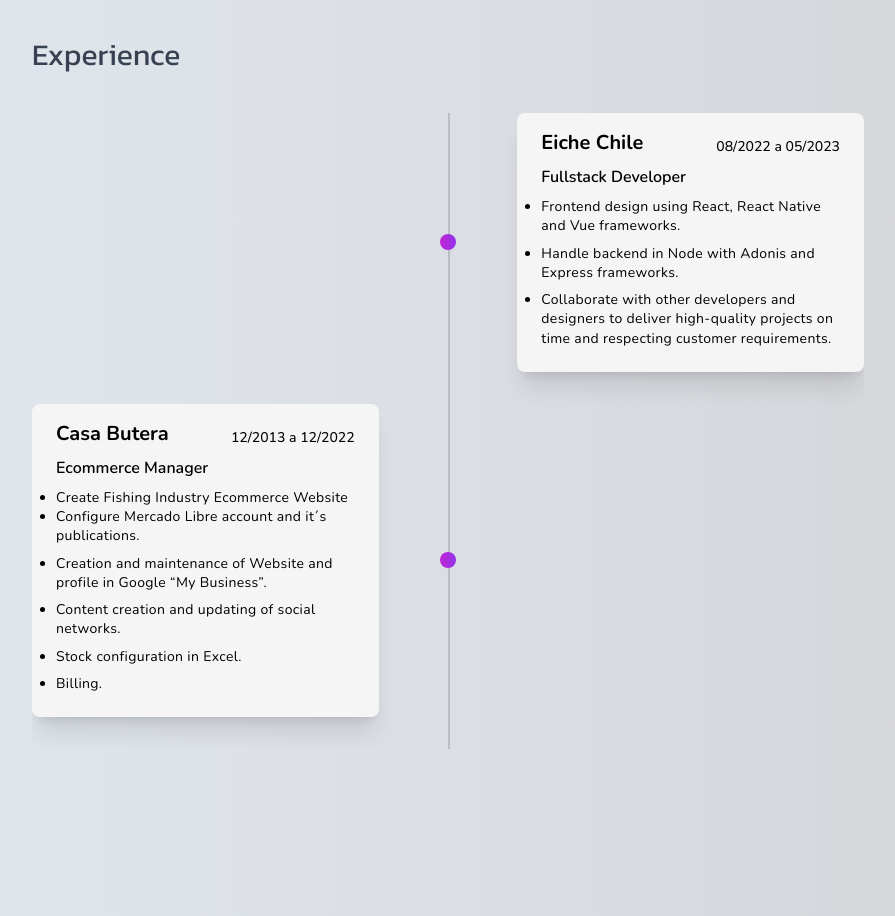
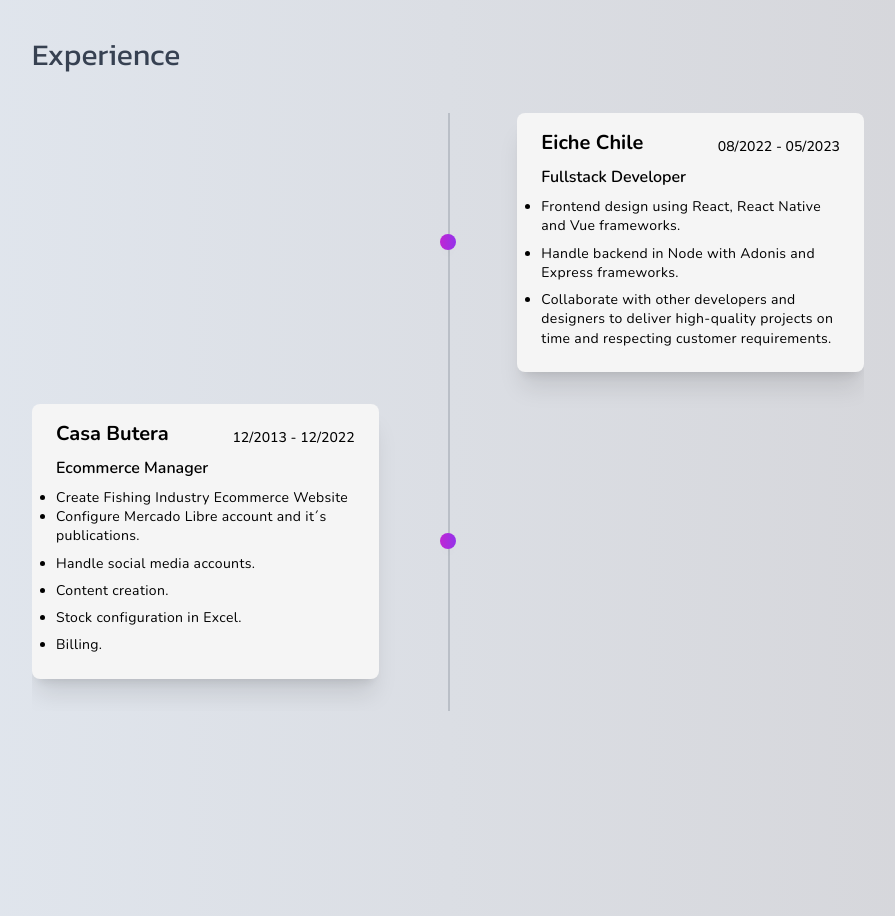
Before and after one commit to IvanMCorrea/dev_portfolio, a Next.js app: page / in a window 1280 px wide. Shown: the part 800-1716 px from the top of the page, without its empty margins (192-1087 px from the left). Built offline with nearby package versions, Linux system fonts and the light colour scheme.

Commit message:
Fix some styles in exp

```diff
--- a/app/_components/Experience.tsx
+++ b/app/_components/Experience.tsx
@@ -21,7 +21,7 @@ const Experience = () => {
           </li>
         </ul>
       ),
-      from_to: "08/2022 a 05/2023",
+      from_to: "08/2022 - 05/2023",
     },
     {
       title: "Casa Butera",
@@ -33,18 +33,13 @@ const Experience = () => {
           <li className="mb-2">
             Configure Mercado Libre account and it´s publications.
           </li>
-          <li className="mb-2">
-            Creation and maintenance of Website and profile in Google “My
-            Business”.
-          </li>
-          <li className="mb-2">
-            Content creation and updating of social networks.
-          </li>
+          <li className="mb-2">Handle social media accounts.</li>
+          <li className="mb-2">Content creation.</li>
           <li className="mb-2">Stock configuration in Excel.</li>
           <li className="mb-2">Billing.</li>
         </ul>
       ),
-      from_to: "12/2013 a 12/2022",
+      from_to: "12/2013 - 12/2022",
     },
   ];
 
@@ -91,11 +86,11 @@ const Experience = () => {
               className="bg-neutral-100 dark:bg-neutral-800 p-5 rounded-3xl my-5"
               key={index}
             >
-              <div className="flex justify-between items-end mb-3">
+              <div className="flex justify-between items-end mb-1">
                 <h3 className="font-bold text-xl">{job.title}</h3>
                 <span className="text-sm mb-2 font-medium">{job.from_to}</span>
               </div>
-              <h5 className="font-semibold text-md">{job.position}</h5>
+              <h5 className="font-semibold text-md mb-2">{job.position}</h5>
               {job.description && job.description}
             </article>
           ))}
--- a/app/assets/font.tsx
+++ b/app/assets/font.tsx
@@ -1,5 +1,5 @@
 import { Kanit } from "next/font/google";
 export const kanit = Kanit({
   subsets: ["latin"],
-  weight: ["400", "700"],
+  weight: ["300", "400", "500", "600", "700"],
 });
```
